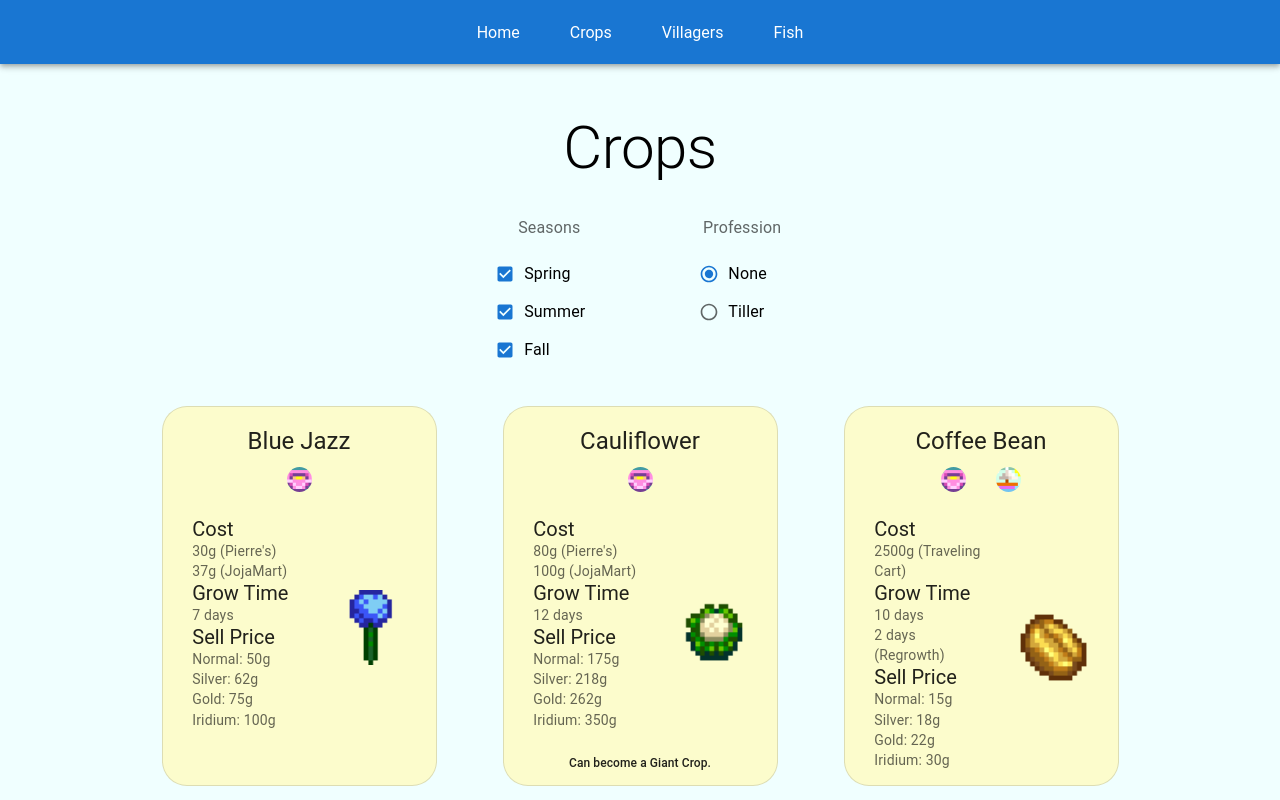
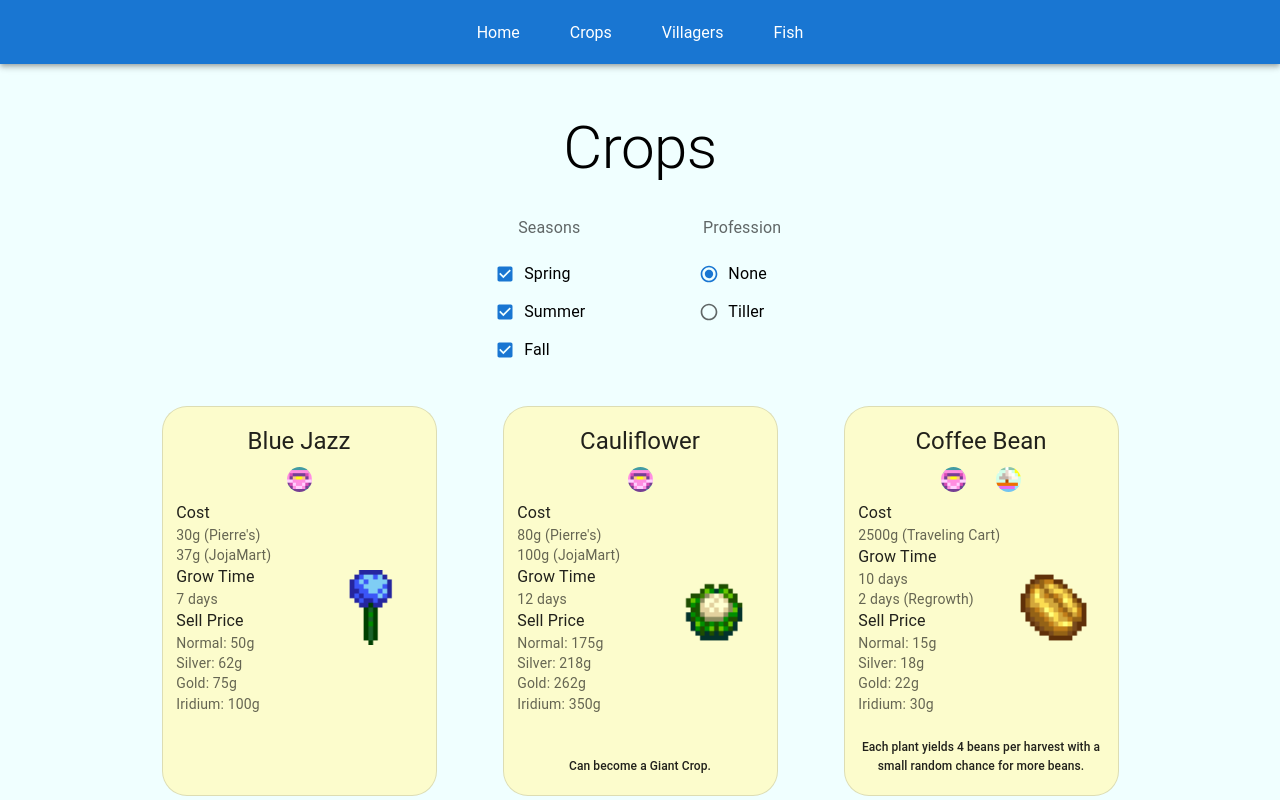
Before and after one commit to kwangric/stardew-tips-v3, a Next.js app: page /crops in a window 1280 px wide. Shown: the top 800 px of the page. Built offline with nearby package versions, Linux system fonts and the light colour scheme.

Commit message:
Style crops page

```diff
--- a/components/CropsInfo.js
+++ b/components/CropsInfo.js
@@ -162,7 +162,7 @@ const CropsInfo = () => {
                       variant="outlined"
                       sx={{
                         width: 275,
-                        height: 380,
+                        height: 390,
                         display: 'flex',
                         flexDirection: 'column',
                         alignContent: 'flex-start',
@@ -173,7 +173,7 @@ const CropsInfo = () => {
                         borderRadius: '25px',
                       }}
                     >
-                      <Box>
+
                         <Box className="card-title">
                           <Typography variant="h5" component="div">
                             {crop.name}
@@ -209,7 +209,7 @@ const CropsInfo = () => {
                               )
                             })}
                           </Box>
-                        </Box>
+
                         <Box
                           sx={{
                             display: 'flex',
@@ -218,8 +218,8 @@ const CropsInfo = () => {
                           }}
                         >
                           <Box className="card-information">
-                            <CardContent>
-                              <Typography variant="body3">
+
+                              <Typography variant="body1">
                                 Cost
                                 <br />
                               </Typography>
@@ -254,7 +254,7 @@ const CropsInfo = () => {
                                 </Typography>
                               )}
 
-                              <Typography variant="body3">
+                              <Typography variant="body1">
                                 Grow Time
                                 <br />
                               </Typography>
@@ -302,7 +302,7 @@ const CropsInfo = () => {
                                 </Typography>
                               )}
 
-                              <Typography variant="body3">
+                              <Typography variant="body1">
                                 Sell Price
                                 <br />
                               </Typography>
@@ -318,7 +318,7 @@ const CropsInfo = () => {
                                 Iridium: {Math.floor(Math.floor(crop.sellPrice * 2)* priceMultiplier)}g
                                 <br />
                               </Typography>
-                            </CardContent>
+
                           </Box>
                           <Box
                             sx={{ display: 'flex', alignContent: 'center' }}
```
